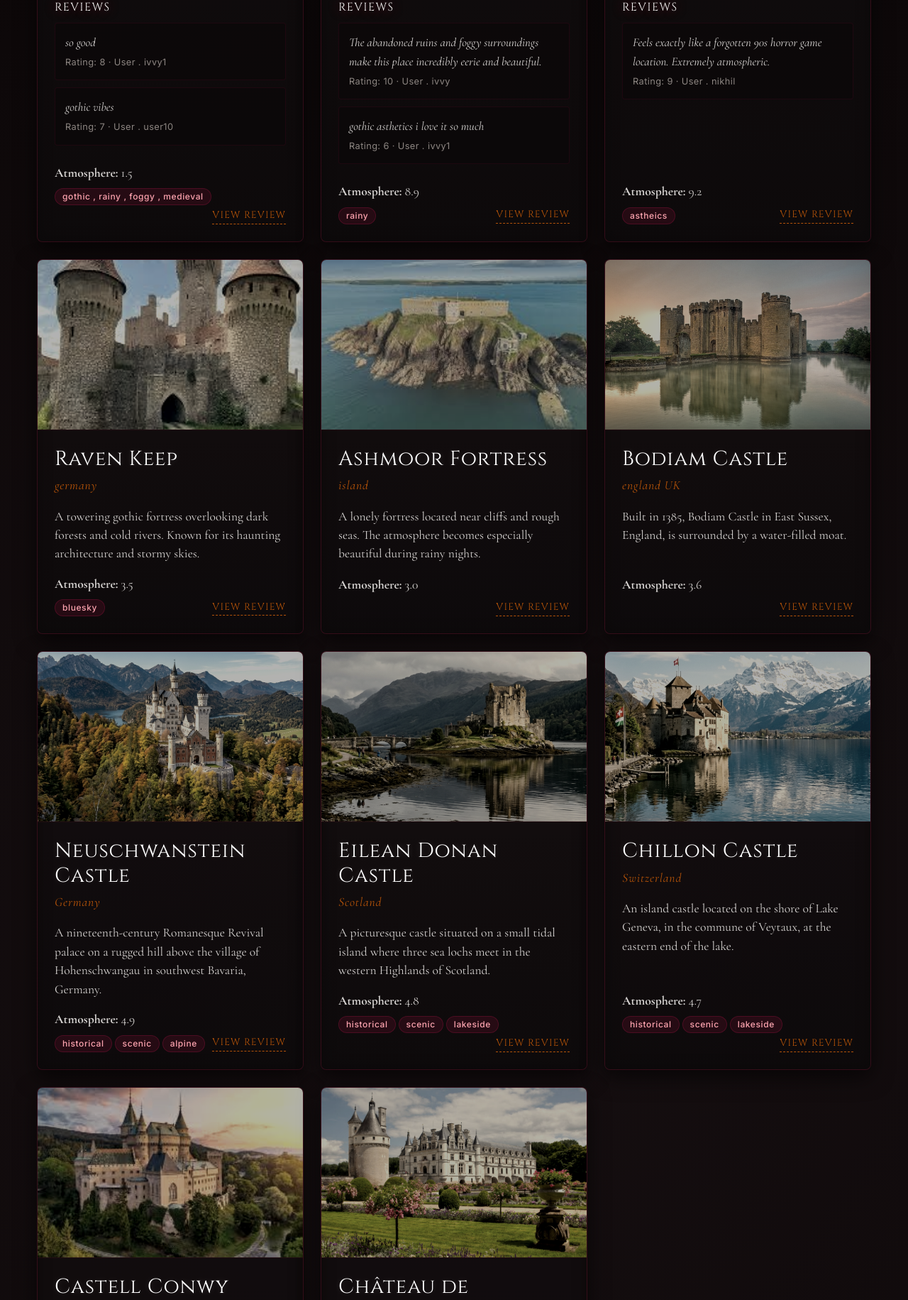
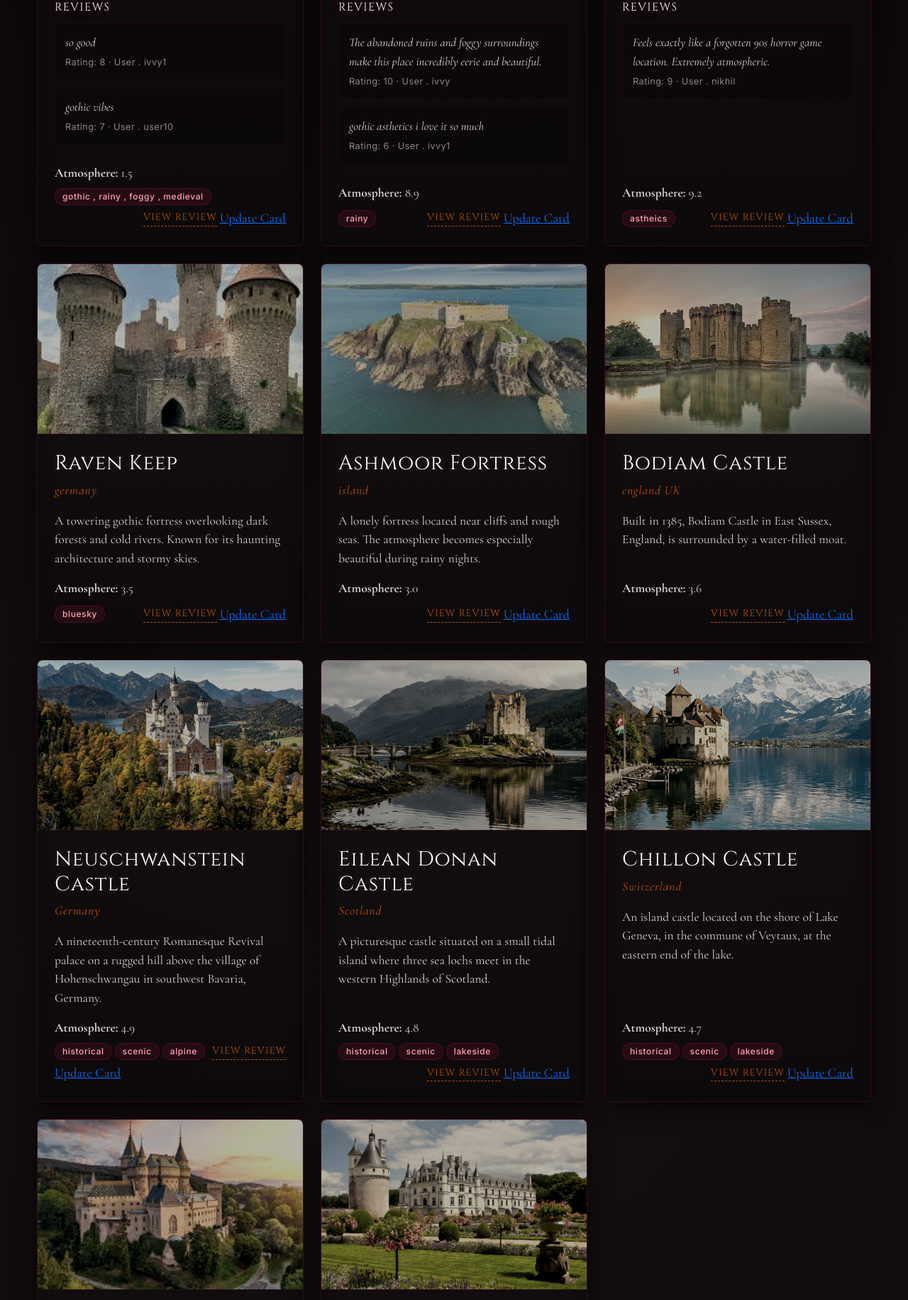
Before and after one commit to nik-767/gloomvalut, a Django app: page /home/ in a window 1280 px wide. Shown: the part 944-2775 px from the top of the page at 71% size. Run offline with Django 5.2, Linux system fonts and the light colour scheme; data comes from the database, SQL or seed files in the repository.

Commit message:
add Update Card link to homepage template

```diff
--- a/templates/core/home.html
+++ b/templates/core/home.html
@@ -56,6 +56,7 @@
                                     <span class="badge rounded-pill bg-secondary">{{ tag.name }}</span>
                                 {% endfor %}
                                 <a href="{% url 'review_view' d.id %}" class="view-review-link">View Review</a>
+                                <a href="{% url 'update_card' d.id %}"class="update-card-link">Update Card</a>
                             </div>
                         </div>
                     </div>
```
